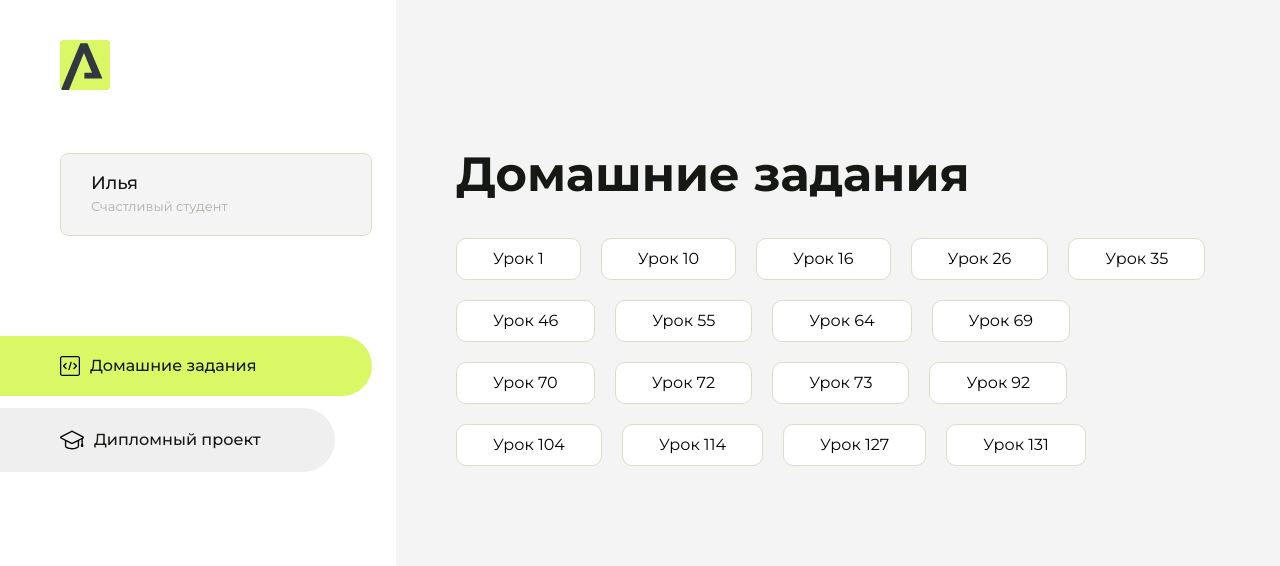
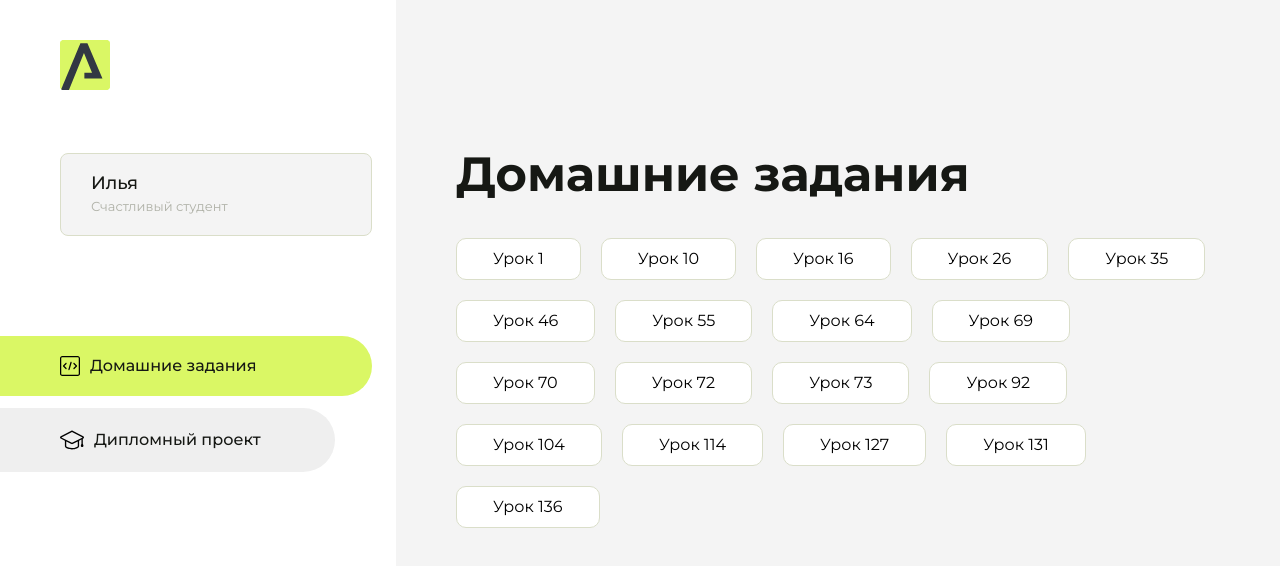
Before and after one commit to Babkaxagivagi/homework, a plain HTML site: page index.html in a window 1280 px wide. Drawn offline with Linux system fonts and the light colour scheme.

Commit message:
Update index.html

```diff
--- a/index.html
+++ b/index.html
@@ -143,6 +143,9 @@
                     <li class="content__list-item">
                         <a href="wake-bake1/index.html">Урок 131</a>
                     </li>
+                    <li class="content__list-item">
+                        <a href="wake-bake2/index.html">Урок 136</a>
+                    </li>
                 </ul>
             </div>
             <div class="content__block hidden" id="diplomBlock">
```
